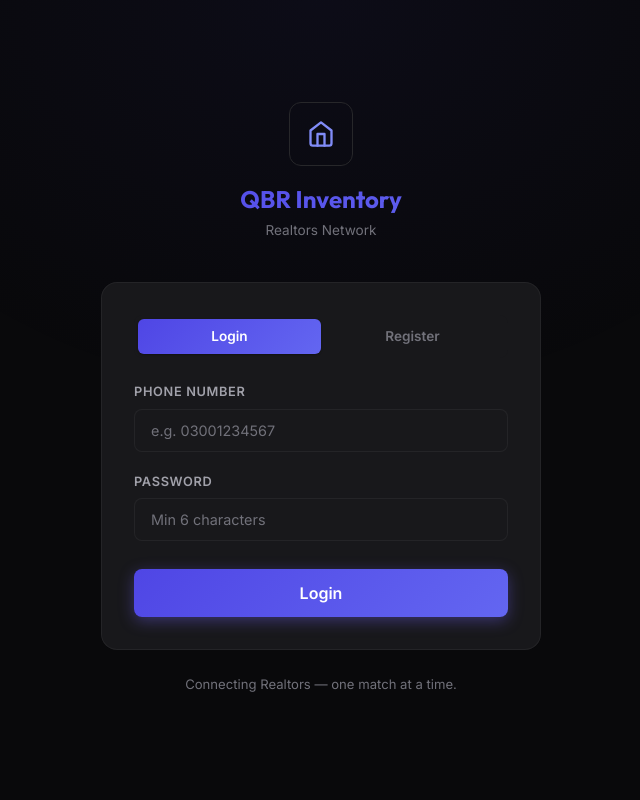
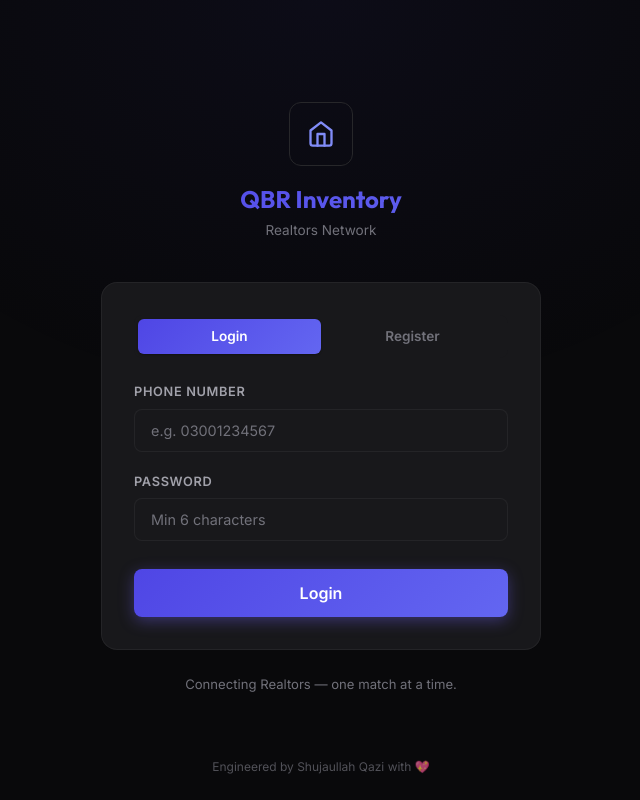
Before and after one commit to ShujaullahQazi/qbr-inventory, a React (Vite) app in the folder frontend/: page /auth in a window 1280 px wide. Shown: the whole page, without its empty margins (319-959 px from the left). Built offline with nearby package versions, Linux system fonts and the light colour scheme; no server answers.

Commit message:
refactor: add footnote

```diff
--- /dev/null
+++ b/frontend/src/components/DeveloperFootnote.tsx
@@ -0,0 +1,38 @@
+import React from 'react';
+
+interface DeveloperFootnoteProps {
+  fontSize?: string;
+  opacity?: number;
+  absolute?: boolean;
+}
+
+export default function DeveloperFootnote({
+  fontSize = "12px",
+  opacity = 0.7,
+  absolute = false,
+}: DeveloperFootnoteProps) {
+  const absoluteStyles: React.CSSProperties = absolute
+    ? {
+        position: 'absolute',
+        bottom: '1.5rem',
+        left: 0,
+        right: 0,
+      }
+    : {
+        marginTop: '0.75rem',
+      };
+
+  return (
+    <div
+      style={{
+        fontSize,
+        opacity,
+        textAlign: 'center',
+        color: 'var(--text-muted)',
+        ...absoluteStyles,
+      }}
+    >
+      Engineered by Shujaullah Qazi with 💖
+    </div>
+  );
+}
--- a/frontend/src/components/Sidebar.tsx
+++ b/frontend/src/components/Sidebar.tsx
@@ -2,6 +2,7 @@ import React, { useState, useRef, useEffect } from 'react';
 import { NavLink } from 'react-router-dom';
 import { User } from '../types';
 import { HomeIcon, ListIcon, PinIcon, TargetIcon, BellIcon, UsersIcon, SettingsIcon } from './Icons';
+import DeveloperFootnote from './DeveloperFootnote';
 
 export default function Sidebar({ myListingsCount, matchesCount, unreadCount, user, logout }: { myListingsCount: number; matchesCount: number; unreadCount: number; user: User | null; logout: () => void }) {
   const [isDropdownOpen, setIsDropdownOpen] = useState(false);
@@ -87,6 +88,7 @@ export default function Sidebar({ myListingsCount, matchesCount, unreadCount, us
           </div>
         )}
       </div>
+      <DeveloperFootnote />
     </aside>
   );
 }
--- a/frontend/src/index.css
+++ b/frontend/src/index.css
@@ -1011,6 +1011,7 @@ h5 {
   justify-content: center;
   min-height: 100vh;
   padding: 2rem;
+  position: relative;
 }
 
 .auth-container {
--- a/frontend/src/pages/Auth.tsx
+++ b/frontend/src/pages/Auth.tsx
@@ -2,6 +2,7 @@ import LoginForm from '../components/LoginForm';
 import RegisterForm from '../components/RegisterForm';
 import { useAuthForm } from '../hooks/useAuthForm';
 import { HomeIcon } from '../components/Icons';
+import DeveloperFootnote from '../components/DeveloperFootnote';
 
 export default function Auth() {
   const {
@@ -65,6 +66,7 @@ export default function Auth() {
           Connecting Realtors — one match at a time.
         </p>
       </div>
+      <DeveloperFootnote absolute />
     </div>
   );
 }
--- a/frontend/src/pages/PendingApproval.tsx
+++ b/frontend/src/pages/PendingApproval.tsx
@@ -1,5 +1,6 @@
 import { useAuth } from '../context/AuthContext';
 import { HourglassIcon } from '../components/Icons';
+import DeveloperFootnote from '../components/DeveloperFootnote';
 
 export default function PendingApproval() {
   const { user, logout } = useAuth();
@@ -29,6 +30,7 @@ export default function PendingApproval() {
           Connecting Islamabad's property dealers — one match at a time.
         </p>
       </div>
+      <DeveloperFootnote absolute />
     </div>
   );
 }
```
